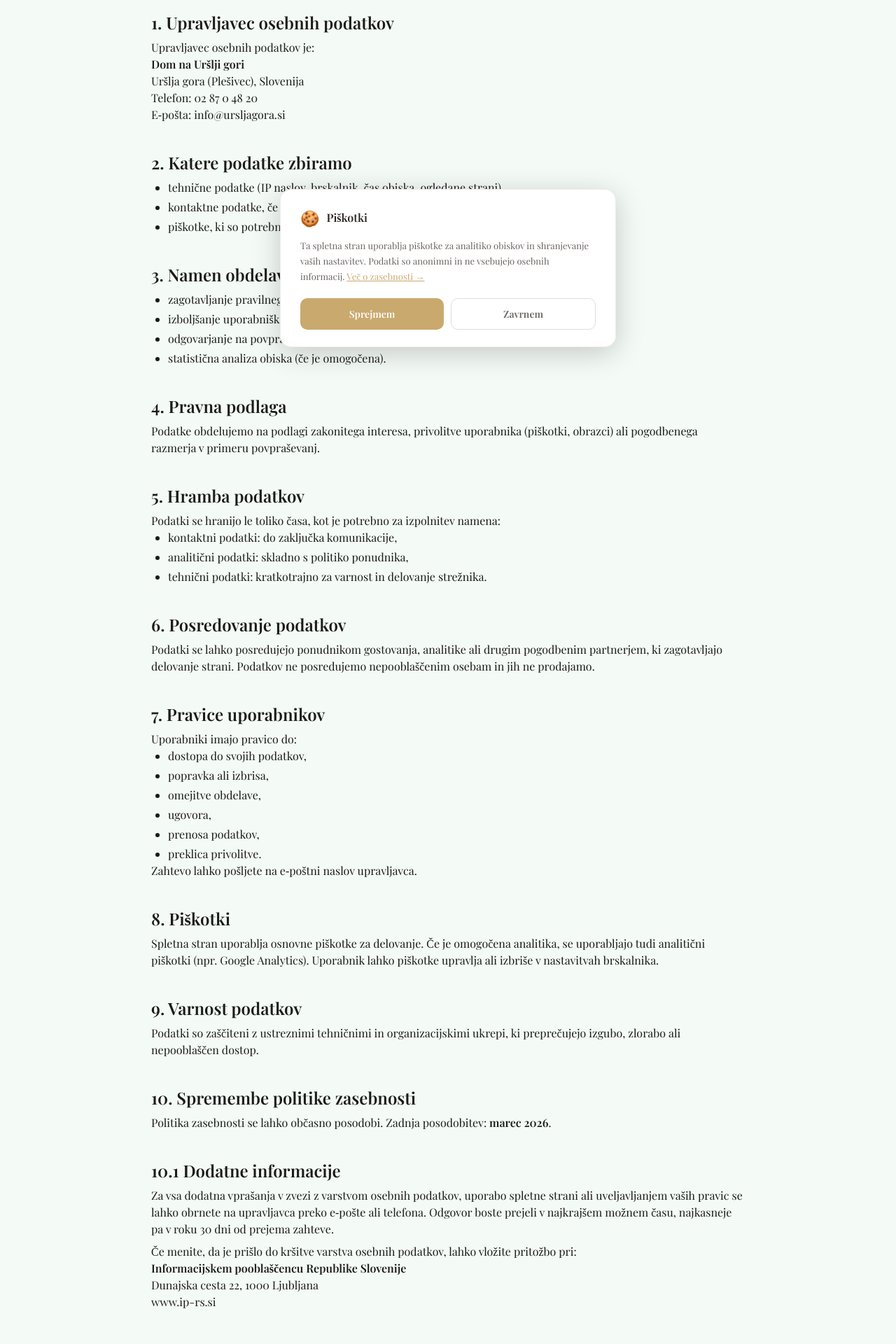
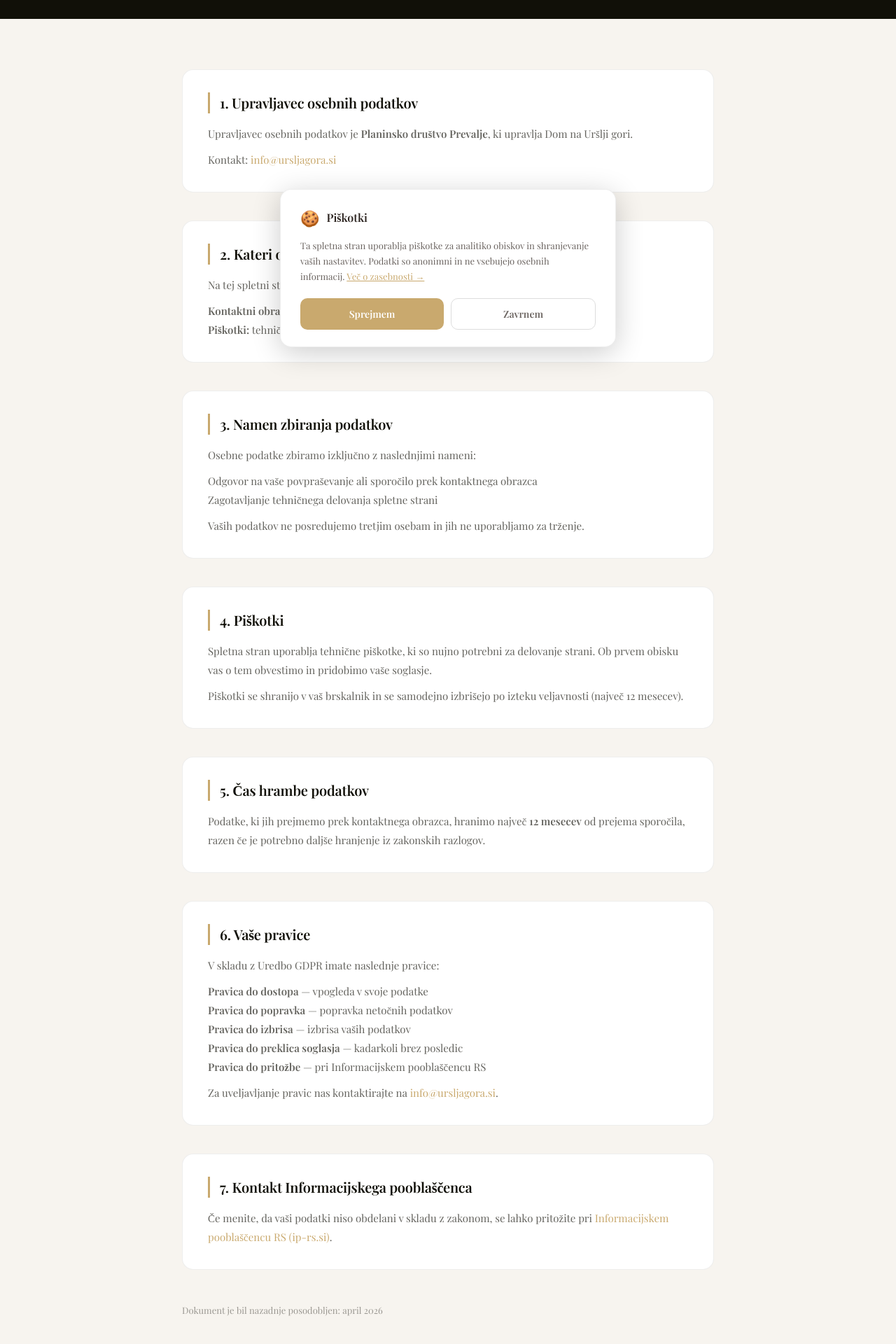
Before and after one commit to MojcaMarin14/UrsljaGora, a Next.js app: page /politikaZasebnosti in a window 1280 px wide. Shown: the part 280-2200 px from the top of the page at 70% size. Built offline with nearby package versions, Linux system fonts and the light colour scheme.

Commit message:
GDPR - zasebnost page, gdpr checkbox v ContactForm

```diff
--- a/app/components/ContactForm.tsx
+++ b/app/components/ContactForm.tsx
@@ -2,13 +2,13 @@
 
 import { motion } from "framer-motion";
 import { useState } from "react";
+import Link from "next/link";
 
 const GOLD = "#d4b676";
 
-// Dodaj to komponento v kontakt/page.tsx — takoj pred <Footer dark />
-
 export function ContactForm() {
   const [form, setForm] = useState({ ime: "", email: "", sporocilo: "" });
+  const [gdpr, setGdpr] = useState(false);  // ← DODANO
   const [status, setStatus] = useState<"idle" | "sending" | "sent" | "error">("idle");
 
   const handleChange = (e: React.ChangeEvent<HTMLInputElement | HTMLTextAreaElement>) => {
@@ -17,7 +17,7 @@ export function ContactForm() {
 
   const handleSubmit = async (e: React.MouseEvent) => {
     e.preventDefault();
-    if (!form.ime || !form.email || !form.sporocilo) return;
+    if (!form.ime || !form.email || !form.sporocilo || !gdpr) return;  // ← DODANO gdpr check
     setStatus("sending");
     try {
       const res = await fetch("/api/kontakt", {
@@ -28,6 +28,7 @@ export function ContactForm() {
       if (res.ok) {
         setStatus("sent");
         setForm({ ime: "", email: "", sporocilo: "" });
+        setGdpr(false);  // ← DODANO reset
       } else {
         setStatus("error");
       }
@@ -102,7 +103,7 @@ export function ContactForm() {
           ) : (
             <div style={{ display: "flex", flexDirection: "column", gap: 18 }}>
 
-              {/* Ime + Email v vrsti */}
+              {/* Ime + Email */}
               <div style={{ display: "grid", gridTemplateColumns: "1fr 1fr", gap: 14 }}>
                 <div>
                   <label style={{ display: "block", fontSize: 11, letterSpacing: "0.12em", textTransform: "uppercase", color: "rgba(255,255,255,0.35)", marginBottom: 8 }}>Ime in priimek</label>
@@ -146,6 +147,28 @@ export function ContactForm() {
                 />
               </div>
 
+              {/* ── GDPR CHECKBOX ── */}
+              <div style={{ display: "flex", alignItems: "flex-start", gap: 12 }}>
+                <input
+                  type="checkbox"
+                  id="gdpr"
+                  checked={gdpr}
+                  onChange={e => setGdpr(e.target.checked)}
+                  style={{
+                    marginTop: 2, width: 16, height: 16,
+                    accentColor: GOLD, flexShrink: 0, cursor: "pointer",
+                  }}
+                />
+                <label htmlFor="gdpr" style={{ fontSize: 13, color: "rgba(255,255,255,0.45)", lineHeight: 1.65, cursor: "pointer" }}>
+                  Strinjam se z{" "}
+                  <Link href="/zasebnost" style={{ color: GOLD, textDecoration: "underline" }}>
+                    obdelavo osebnih podatkov
+                  </Link>{" "}
+                  za namen odgovora na moje povpraševanje. Soglasje lahko kadarkoli prekličem z zahtevo na{" "}
+                  <a href="mailto:info@ursljagora.si" style={{ color: GOLD }}>info@ursljagora.si</a>.
+                </label>
+              </div>
+
               {/* Error */}
               {status === "error" && (
                 <p style={{ fontSize: 13, color: "#f87171", margin: 0 }}>
@@ -153,22 +176,22 @@ export function ContactForm() {
                 </p>
               )}
 
-              {/* Submit */}
+              {/* Submit — onemogočen dokler GDPR ni obkljukan */}
               <div style={{ display: "flex", justifyContent: "flex-end", marginTop: 4 }}>
                 <motion.button
                   onClick={handleSubmit}
-                  disabled={status === "sending"}
-                  whileHover={{ scale: status === "sending" ? 1 : 1.03 }}
+                  disabled={status === "sending" || !gdpr}
+                  whileHover={{ scale: (status === "sending" || !gdpr) ? 1 : 1.03 }}
                   whileTap={{ scale: 0.97 }}
                   style={{
                     display: "inline-flex", alignItems: "center", gap: 8,
-                    background: status === "sending" ? "rgba(212,182,118,0.4)" : GOLD,
-                    color: "#111008",
+                    background: !gdpr ? "rgba(212,182,118,0.25)" : status === "sending" ? "rgba(212,182,118,0.4)" : GOLD,
+                    color: !gdpr ? "rgba(17,16,8,0.4)" : "#111008",
                     fontWeight: 700, padding: "13px 32px", borderRadius: 999,
                     fontSize: 14, letterSpacing: "0.02em",
-                    border: "none", cursor: status === "sending" ? "default" : "pointer",
+                    border: "none", cursor: (!gdpr || status === "sending") ? "default" : "pointer",
                     fontFamily: "inherit",
-                    transition: "background 0.2s",
+                    transition: "all 0.2s",
                   }}
                 >
                   {status === "sending" ? (
--- a/app/politikaZasebnosti/page.tsx
+++ b/app/politikaZasebnosti/page.tsx
@@ -1,143 +1,122 @@
-export const metadata = {
-  title: "Politika zasebnosti – Uršlja Gora",
-  description: "Politika zasebnosti spletne strani Uršlja Gora."
-};
+import Footer from "@/app/components/Footer";
 
-export default function PrivacyPage() {
+const GOLD = "#c9a96e";
+const DARK = "#111008";
+
+export default function ZasebnostPage() {
   return (
-    <main className="max-w-4xl mx-auto px-6 pt-32 pb-20 space-y-10 text-[var(--foreground)]">
+    <main style={{ width: "100%", backgroundColor: "#f7f4ef", minHeight: "100vh" }}>
 
-      <h1 className="text-4xl font-bold">Politika zasebnosti</h1>
-
-      <p>
-        Ta politika zasebnosti opisuje, kako spletna stran <strong>Uršlja Gora</strong>
-        zbira, uporablja in varuje osebne podatke obiskovalcev. Z uporabo spletne strani
-        se strinjate s pogoji te politike.
-      </p>
-
-      <section>
-        <h2 className="text-2xl font-semibold mb-2">1. Upravljavec osebnih podatkov</h2>
-        <p>
-          Upravljavec osebnih podatkov je:
-          <br />
-          <strong>Dom na Uršlji gori</strong>
-          <br />
-          Uršlja gora (Plešivec), Slovenija
-          <br />
-          Telefon: 02 87 0 48 20
-          <br />
-          E‑pošta: info@ursljagora.si
-        </p>
+      {/* HERO */}
+      <section style={{
+        background: DARK, padding: "120px 24px 80px",
+        textAlign: "center",
+      }}>
+        <div style={{ display: "flex", alignItems: "center", gap: 16, justifyContent: "center", marginBottom: 20 }}>
+          <div style={{ width: 28, height: 1, background: "rgba(201,169,110,0.5)" }} />
+          <span style={{ fontSize: 11, letterSpacing: "0.26em", textTransform: "uppercase", color: "rgba(201,169,110,0.8)", fontWeight: 500 }}>
+            Uršlja gora · Koroška
+          </span>
+          <div style={{ width: 28, height: 1, background: "rgba(201,169,110,0.5)" }} />
+        </div>
+        <h1 style={{
+          fontSize: "clamp(36px, 6vw, 64px)", fontWeight: 500,
+          color: "white", letterSpacing: "-0.03em", lineHeight: 1.1, margin: 0,
+        }}>
+          Politika <span style={{ color: GOLD }}>zasebnosti</span>
+        </h1>
       </section>
 
-      <section>
-        <h2 className="text-2xl font-semibold mb-2">2. Katere podatke zbiramo</h2>
-        <ul className="list-disc ml-6 space-y-1">
-          <li>tehnične podatke (IP naslov, brskalnik, čas obiska, ogledane strani),</li>
-          <li>kontaktne podatke, če uporabnik izpolni obrazec (ime, e‑pošta, telefon),</li>
-          <li>piškotke, ki so potrebni za delovanje strani in analitiko.</li>
-        </ul>
+      {/* VSEBINA */}
+      <section style={{ padding: "72px 24px 100px" }}>
+        <div style={{ maxWidth: 760, margin: "0 auto", display: "flex", flexDirection: "column", gap: 40 }}>
+
+          <Block title="1. Upravljavec osebnih podatkov">
+            <p>Upravljavec osebnih podatkov je <strong>Planinsko društvo Prevalje</strong>, ki upravlja Dom na Uršlji gori.</p>
+            <p>Kontakt: <a href="mailto:info@ursljagora.si" style={{ color: GOLD }}>info@ursljagora.si</a></p>
+          </Block>
+
+          <Block title="2. Kateri osebni podatki se zbirajo">
+            <p>Na tej spletni strani zbiramo naslednje osebne podatke:</p>
+            <ul>
+              <li><strong>Kontaktni obrazec:</strong> ime in priimek, e-poštni naslov, vsebina sporočila</li>
+              <li><strong>Piškotki:</strong> tehnični piškotki za delovanje strani (seja, preferences)</li>
+            </ul>
+          </Block>
+
+          <Block title="3. Namen zbiranja podatkov">
+            <p>Osebne podatke zbiramo izključno z naslednjimi nameni:</p>
+            <ul>
+              <li>Odgovor na vaše povpraševanje ali sporočilo prek kontaktnega obrazca</li>
+              <li>Zagotavljanje tehničnega delovanja spletne strani</li>
+            </ul>
+            <p>Vaših podatkov ne posredujemo tretjim osebam in jih ne uporabljamo za trženje.</p>
+          </Block>
+
+          <Block title="4. Piškotki">
+            <p>Spletna stran uporablja tehnične piškotke, ki so nujno potrebni za delovanje strani. Ob prvem obisku vas o tem obvestimo in pridobimo vaše soglasje.</p>
+            <p>Piškotki se shranijo v vaš brskalnik in se samodejno izbrišejo po izteku veljavnosti (največ 12 mesecev).</p>
+          </Block>
+
+          <Block title="5. Čas hrambe podatkov">
+            <p>Podatke, ki jih prejmemo prek kontaktnega obrazca, hranimo največ <strong>12 mesecev</strong> od prejema sporočila, razen če je potrebno daljše hranjenje iz zakonskih razlogov.</p>
+          </Block>
+
+          <Block title="6. Vaše pravice">
+            <p>V skladu z Uredbo GDPR imate naslednje pravice:</p>
+            <ul>
+              <li><strong>Pravica do dostopa</strong> — vpogleda v svoje podatke</li>
+              <li><strong>Pravica do popravka</strong> — popravka netočnih podatkov</li>
+              <li><strong>Pravica do izbrisa</strong> — izbrisa vaših podatkov</li>
+              <li><strong>Pravica do preklica soglasja</strong> — kadarkoli brez posledic</li>
+              <li><strong>Pravica do pritožbe</strong> — pri Informacijskem pooblaščencu RS</li>
+            </ul>
+            <p>
+              Za uveljavljanje pravic nas kontaktirajte na{" "}
+              <a href="mailto:info@ursljagora.si" style={{ color: GOLD }}>info@ursljagora.si</a>.
+            </p>
+          </Block>
+
+          <Block title="7. Kontakt Informacijskega pooblaščenca">
+            <p>
+              Če menite, da vaši podatki niso obdelani v skladu z zakonom, se lahko pritožite pri{" "}
+              <a href="https://www.ip-rs.si" target="_blank" rel="noopener noreferrer" style={{ color: GOLD }}>
+                Informacijskem pooblaščencu RS (ip-rs.si)
+              </a>.
+            </p>
+          </Block>
+
+          <p style={{ fontSize: 13, color: "rgba(17,16,8,0.4)", marginTop: 8 }}>
+            Dokument je bil nazadnje posodobljen: april 2026
+          </p>
+        </div>
       </section>
 
-      <section>
-        <h2 className="text-2xl font-semibold mb-2">3. Namen obdelave podatkov</h2>
-        <ul className="list-disc ml-6 space-y-1">
-          <li>zagotavljanje pravilnega delovanja spletne strani,</li>
-          <li>izboljšanje uporabniške izkušnje,</li>
-          <li>odgovarjanje na povpraševanja,</li>
-          <li>statistična analiza obiska (če je omogočena).</li>
-        </ul>
-      </section>
-
-      <section>
-        <h2 className="text-2xl font-semibold mb-2">4. Pravna podlaga</h2>
-        <p>
-          Podatke obdelujemo na podlagi zakonitega interesa, privolitve uporabnika
-          (piškotki, obrazci) ali pogodbenega razmerja v primeru povpraševanj.
-        </p>
-      </section>
-
-      <section>
-        <h2 className="text-2xl font-semibold mb-2">5. Hramba podatkov</h2>
-        <p>
-          Podatki se hranijo le toliko časa, kot je potrebno za izpolnitev namena:
-        </p>
-        <ul className="list-disc ml-6 space-y-1">
-          <li>kontaktni podatki: do zaključka komunikacije,</li>
-          <li>analitični podatki: skladno s politiko ponudnika,</li>
-          <li>tehnični podatki: kratkotrajno za varnost in delovanje strežnika.</li>
-        </ul>
-      </section>
-
-      <section>
-        <h2 className="text-2xl font-semibold mb-2">6. Posredovanje podatkov</h2>
-        <p>
-          Podatki se lahko posredujejo ponudnikom gostovanja, analitike ali drugim
-          pogodbenim partnerjem, ki zagotavljajo delovanje strani. Podatkov ne
-          posredujemo nepooblaščenim osebam in jih ne prodajamo.
-        </p>
-      </section>
-
-      <section>
-        <h2 className="text-2xl font-semibold mb-2">7. Pravice uporabnikov</h2>
-        <p>Uporabniki imajo pravico do:</p>
-        <ul className="list-disc ml-6 space-y-1">
-          <li>dostopa do svojih podatkov,</li>
-          <li>popravka ali izbrisa,</li>
-          <li>omejitve obdelave,</li>
-          <li>ugovora,</li>
-          <li>prenosa podatkov,</li>
-          <li>preklica privolitve.</li>
-        </ul>
-        <p>
-          Zahtevo lahko pošljete na e‑poštni naslov upravljavca.
-        </p>
-      </section>
-
-      <section>
-        <h2 className="text-2xl font-semibold mb-2">8. Piškotki</h2>
-        <p>
-          Spletna stran uporablja osnovne piškotke za delovanje. Če je omogočena
-          analitika, se uporabljajo tudi analitični piškotki (npr. Google Analytics).
-          Uporabnik lahko piškotke upravlja ali izbriše v nastavitvah brskalnika.
-        </p>
-      </section>
-
-      <section>
-        <h2 className="text-2xl font-semibold mb-2">9. Varnost podatkov</h2>
-        <p>
-          Podatki so zaščiteni z ustreznimi tehničnimi in organizacijskimi ukrepi,
-          ki preprečujejo izgubo, zlorabo ali nepooblaščen dostop.
-        </p>
-      </section>
-
-      <section>
-        <h2 className="text-2xl font-semibold mb-2">10. Spremembe politike zasebnosti</h2>
-        <p>
-          Politika zasebnosti se lahko občasno posodobi. Zadnja posodobitev:
-          <strong> marec 2026</strong>.
-        </p>
-      </section>
-<section>
-  <h2 className="text-2xl font-semibold mb-2">10.1 Dodatne informacije</h2>
-  <p>
-    Za vsa dodatna vprašanja v zvezi z varstvom osebnih podatkov, uporabo spletne
-    strani ali uveljavljanjem vaših pravic se lahko obrnete na upravljavca preko
-    e‑pošte ali telefona. Odgovor boste prejeli v najkrajšem možnem času, najkasneje
-    pa v roku 30 dni od prejema zahteve.
-  </p>
-  <p className="mt-2">
-    Če menite, da je prišlo do kršitve varstva osebnih podatkov, lahko vložite
-    pritožbo pri:
-    <br />
-    <strong>Informacijskem pooblaščencu Republike Slovenije</strong>
-    <br />
-    Dunajska cesta 22, 1000 Ljubljana
-    <br />
-    www.ip-rs.si
-  </p>
-</section>
-
+      <Footer />
     </main>
   );
 }
+
+function Block({ title, children }: { title: string; children: React.ReactNode }) {
+  return (
+    <div style={{
+      background: "white", borderRadius: 16,
+      padding: "32px 36px",
+      border: "1px solid rgba(17,16,8,0.07)",
+    }}>
+      <h2 style={{
+        fontSize: 20, fontWeight: 600, color: DARK,
+        letterSpacing: "-0.01em", marginBottom: 16,
+        borderLeft: `3px solid ${GOLD}`, paddingLeft: 14,
+      }}>
+        {title}
+      </h2>
+      <div style={{
+        fontSize: 15, color: "rgba(17,16,8,0.65)",
+        lineHeight: 1.8, display: "flex", flexDirection: "column", gap: 10,
+      }}>
+        {children}
+      </div>
+    </div>
+  );
+}
```
